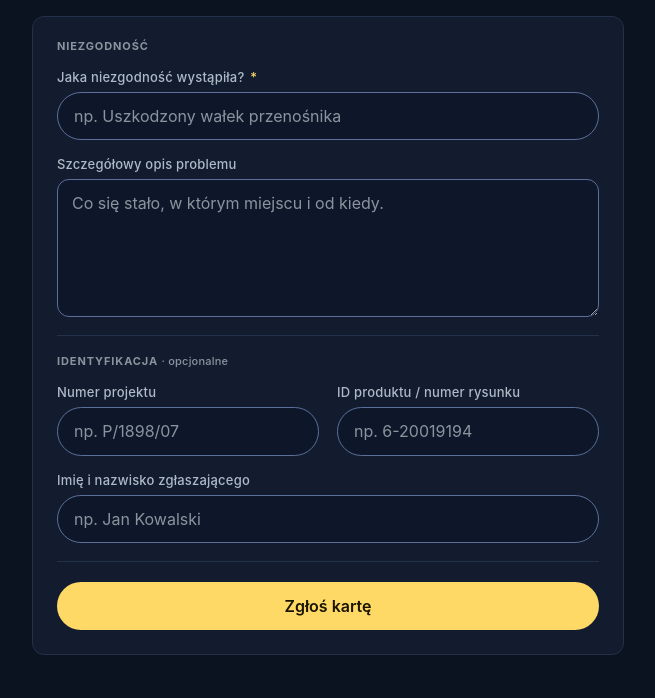
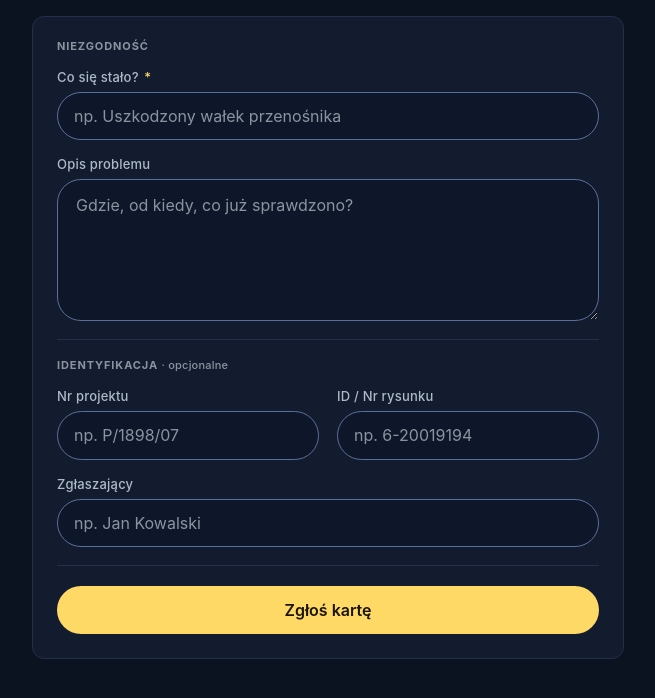
Before and after one commit to marsundco/BugReportApp, a FastAPI app: page / in a window 1280 px wide. Shown: the part 53-751 px from the top of the page, without its empty margins (312-967 px from the left). Run offline with FastAPI, Linux system fonts and the light colour scheme.

Commit message:
Krotsze etykiety i textarea z krzywizna pigulki
Etykiety skrocone dla przejrzystosci (na zyczenie):
- "Jaka niezgodnosc wystapila?" -> "Co sie stalo?"
- "Szczegolowy opis problemu" -> "Opis problemu"
- "Numer projektu" -> "Nr projektu"
- "ID produktu / numer rysunku" -> "ID / Nr rysunku"
- "Imie i nazwisko zglaszajacego" -> "Zglaszajacy"
Pola krotkie i szczegolowe rozroznia teraz forma etykiety (pytanie vs opis)
i przyklady w placeholderach. "Nr" bez kropki - to skrot konczacy sie ostatnia
litera slowa, wiec po polsku bez kropki.

Textarea: rog 24 px = polowa wysokosci pola jednoliniowego, czyli ta sama
krzywizna co narozniki pigulek obok. Pelna pigulka (999px) na polu
wielolinijkowym dalaby rog ~58 px, ktory zjadalby tekst. Swiadome odstepstwo
od kitu par. 4 (textarea = --radius), opisane w komentarzu CSS.

Co-Authored-By: Claude Opus 5.5 <noreply@anthropic.com>

```diff
--- a/web/app/static/style.css
+++ b/web/app/static/style.css
@@ -260,10 +260,15 @@ input[type="text"] {
   padding: 12px 16px;
 }
 
-/* Pole wielolinijkowe pigułką być nie może — zostaje przy promieniu pojemnika. */
+/* Pole wielolinijkowe pigułką być nie może (przy 116 px wysokości róg miałby
+   58 px i zjadałby tekst). ŚWIADOME odstępstwo od kitu (§4: promień pojemnika):
+   róg = połowa wysokości pola jednoliniowego (48 px / 2), czyli DOKŁADNIE ta
+   sama krzywizna co narożnik pigułki obok. Wszystkie pola mają wtedy jednakowe
+   rogi, a 12 px textarea odstawało od nich wizualnie. Większy margines, żeby
+   tekst nie wchodził w zaokrąglenie. */
 textarea {
-  border-radius: var(--radius);
-  padding: 12px 14px;
+  border-radius: 24px;
+  padding: 14px 18px;
   resize: vertical;
   min-height: 116px;
 }
--- a/web/app/templates/form.html
+++ b/web/app/templates/form.html
@@ -47,16 +47,16 @@
         <h2 class="group-title">Niezgodność</h2>
 
         <div class="field">
-          <label for="shortDesc">Jaka niezgodność wystąpiła? <span class="req" aria-hidden="true">*</span></label>
+          <label for="shortDesc">Co się stało? <span class="req" aria-hidden="true">*</span></label>
           <input type="text" id="shortDesc" name="shortDesc" required
                  autocomplete="off" enterkeyhint="next"
                  placeholder="np. Uszkodzony wałek przenośnika">
         </div>
 
         <div class="field">
-          <label for="detailedDesc">Szczegółowy opis problemu</label>
+          <label for="detailedDesc">Opis problemu</label>
           <textarea id="detailedDesc" name="detailedDesc" rows="5"
-                    placeholder="Co się stało, w którym miejscu i od kiedy."></textarea>
+                    placeholder="Gdzie, od kiedy, co już sprawdzono?"></textarea>
         </div>
 
         {% if photo_enabled %}
@@ -93,19 +93,19 @@
 
         <div class="row">
           <div class="field">
-            <label for="projectName">Numer projektu</label>
+            <label for="projectName">Nr projektu</label>
             <input type="text" id="projectName" name="projectName" autocomplete="off"
                    placeholder="np. P/1898/07">
           </div>
           <div class="field">
-            <label for="productId">ID produktu / numer rysunku</label>
+            <label for="productId">ID / Nr rysunku</label>
             <input type="text" id="productId" name="productId" autocomplete="off"
                    placeholder="np. 6-20019194">
           </div>
         </div>
 
         <div class="field">
-          <label for="reporterName">Imię i nazwisko zgłaszającego</label>
+          <label for="reporterName">Zgłaszający</label>
           <input type="text" id="reporterName" name="reporterName" autocomplete="name"
                  placeholder="np. Jan Kowalski">
         </div>
```
Also changed, not shown: web/tests/test_api.py (+3 -3 lines).
